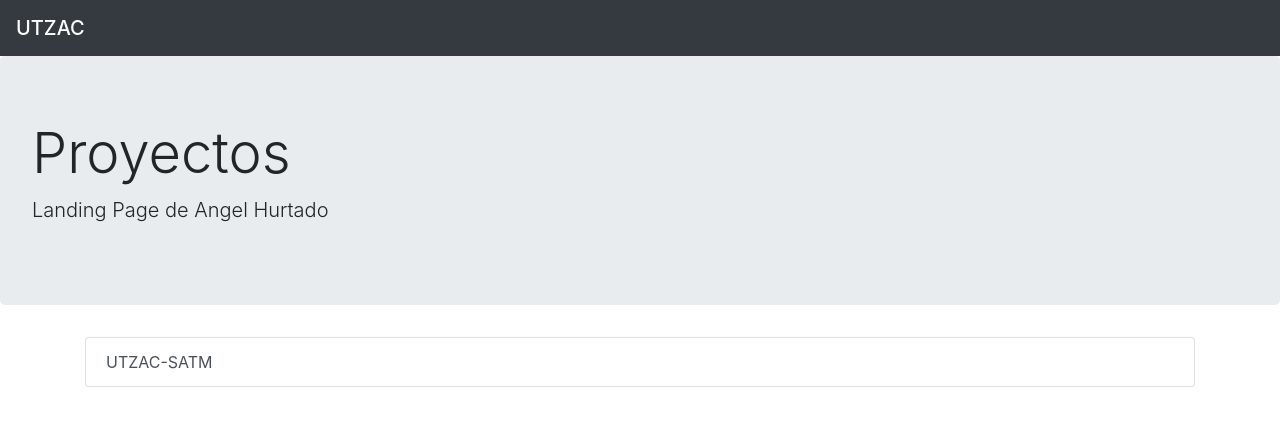
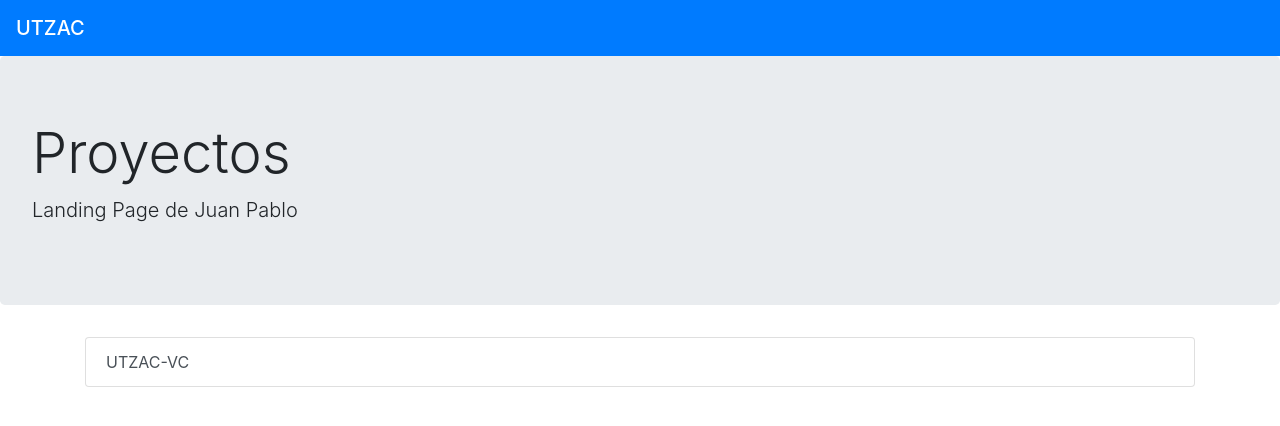
Before and after one commit to Juamer/landuser, a website: page index.html in a window 1280 px wide. Drawn offline with nearby package versions, Linux system fonts and the light colour scheme.

Commit message:
Toque personal

```diff
--- a/index.html
+++ b/index.html
@@ -11,7 +11,7 @@
 
 <body ng-controller="Propietario as C">
     <!-- Navbar -->
-    <nav class="navbar sticky-top navbar-dark bg-dark">
+    <nav class="navbar sticky-top navbar-dark bg-primary">
         <span class="navbar-brand mb-0 h1">UTZAC</span>
     </nav>
     <!-- Jumbotron -->
--- a/js/app.js
+++ b/js/app.js
@@ -4,9 +4,9 @@ var ngapp = angular.module("landuser", []);
 ngapp.controller("Propietario", function ($scope, $http) {
     // Declarar variables
     $scope.propietario = {
-        nombre: "Angel Hurtado"
+        nombre: "Juan Pablo"
     };
     $scope.proyectos = [
-        { titulo: "UTZAC-SATM", src: "http://167.99.105.41/utzac-satm-ui"}
+        { titulo: "UTZAC-VC", src: "http://167.99.105.41/utzac-vc"}
     ];
 });
```
Also changed, not shown: index2.html (+1 -1 lines).
